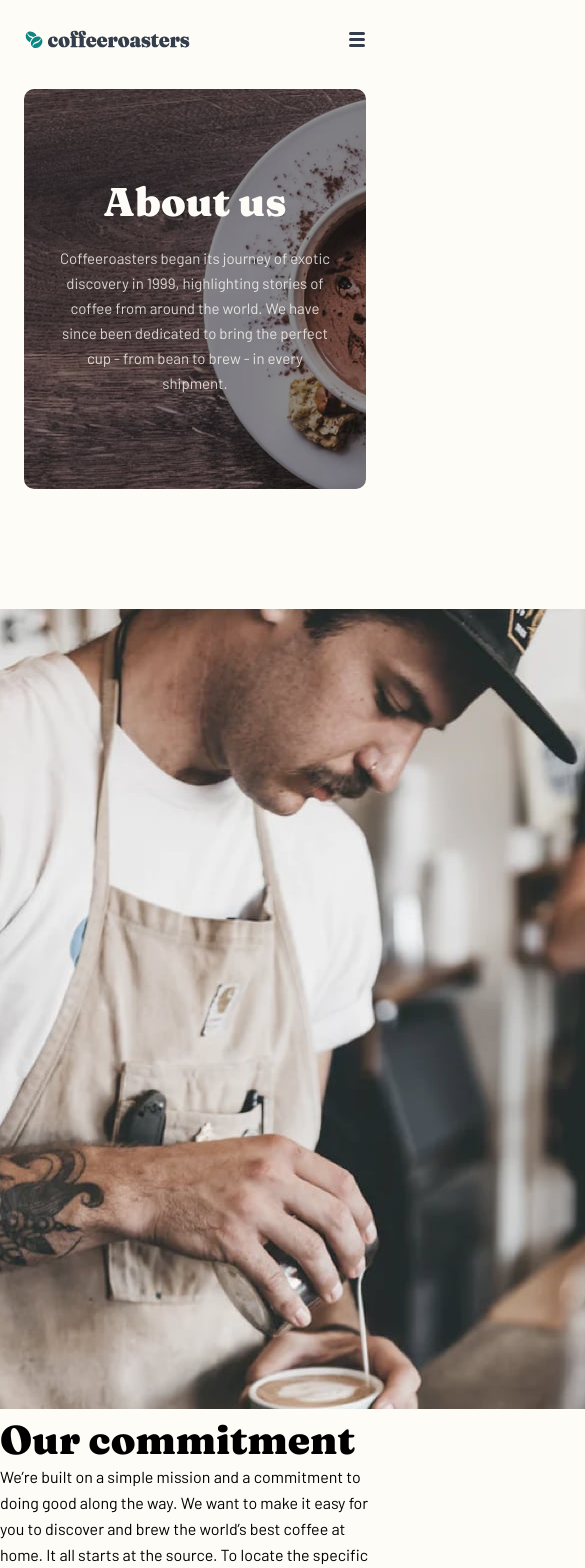
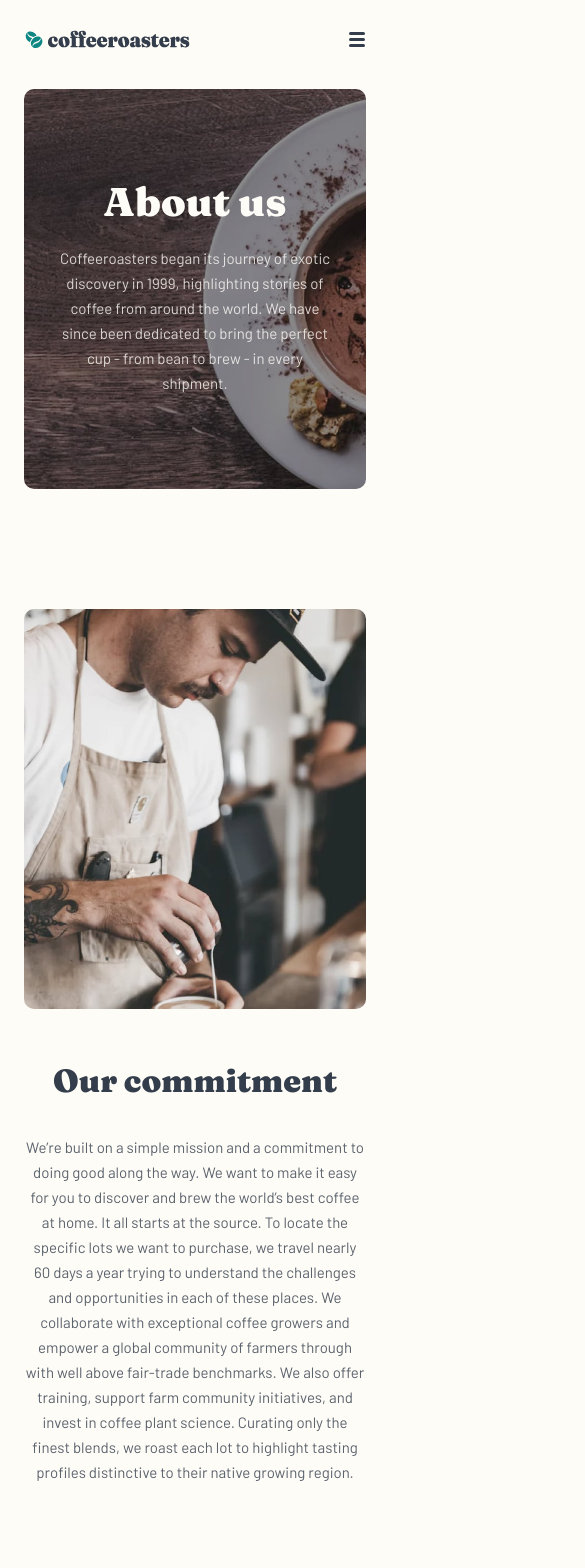
Before and after one commit to vickievien/coffee-roasters, a Next.js app: page /about in a window 390 px wide. Shown: the top 1568 px of the page, 585 px wide, since content can reach past the window. Built offline with nearby package versions, Linux system fonts and the light colour scheme.

Commit message:
:lipstick: update: add styles to mobile view for Commit section of About page

```diff
--- a/styles/About.module.css
+++ b/styles/About.module.css
@@ -61,3 +61,42 @@
         line-height: 26px;
     }
 }
+
+/* COMMITMENT SECTION */
+.commit_container {
+    margin: 0 24px 120px 24px;
+}
+
+.commit_img_container  {
+    height: 400px;
+    border-radius: 10px;
+    display: flex;
+    justify-content: center;
+    align-items: center;
+    overflow: hidden;
+    margin-bottom: 48px;
+}
+
+.commit_img_container img  {
+    width: 100%;
+    height: 100%;
+    object-fit: cover;
+    display: block;
+}
+
+.commit_text_container {
+    text-align: center;
+}
+
+.commit_text_container h2 {
+    font-size: 32px;
+    color: var(--dark-grey-blue);
+    margin-bottom: 30px;
+}
+
+.commit_text_container p {
+    opacity: 80%;
+    color: var(--dark-grey-blue);
+    font-size: 15px;
+    line-height: 25px;
+}
```
